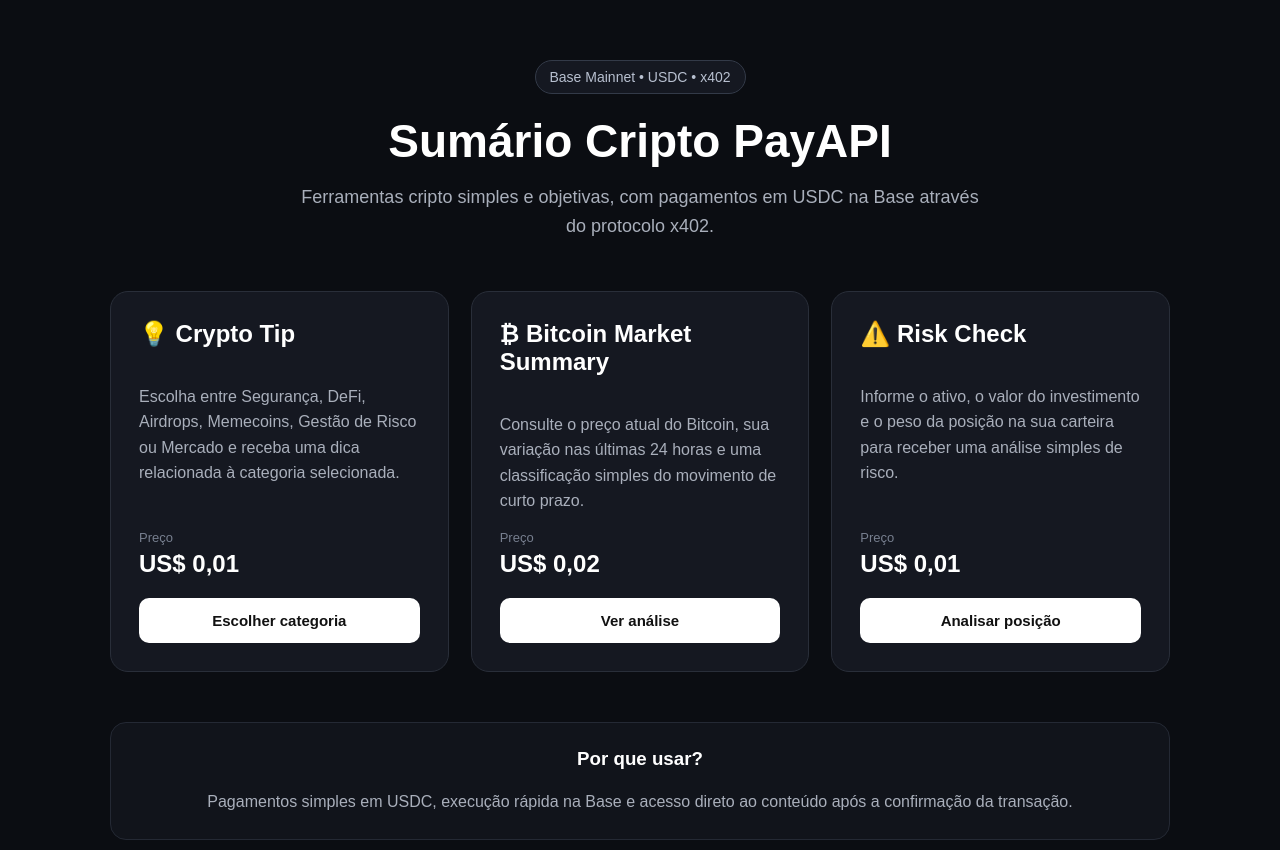
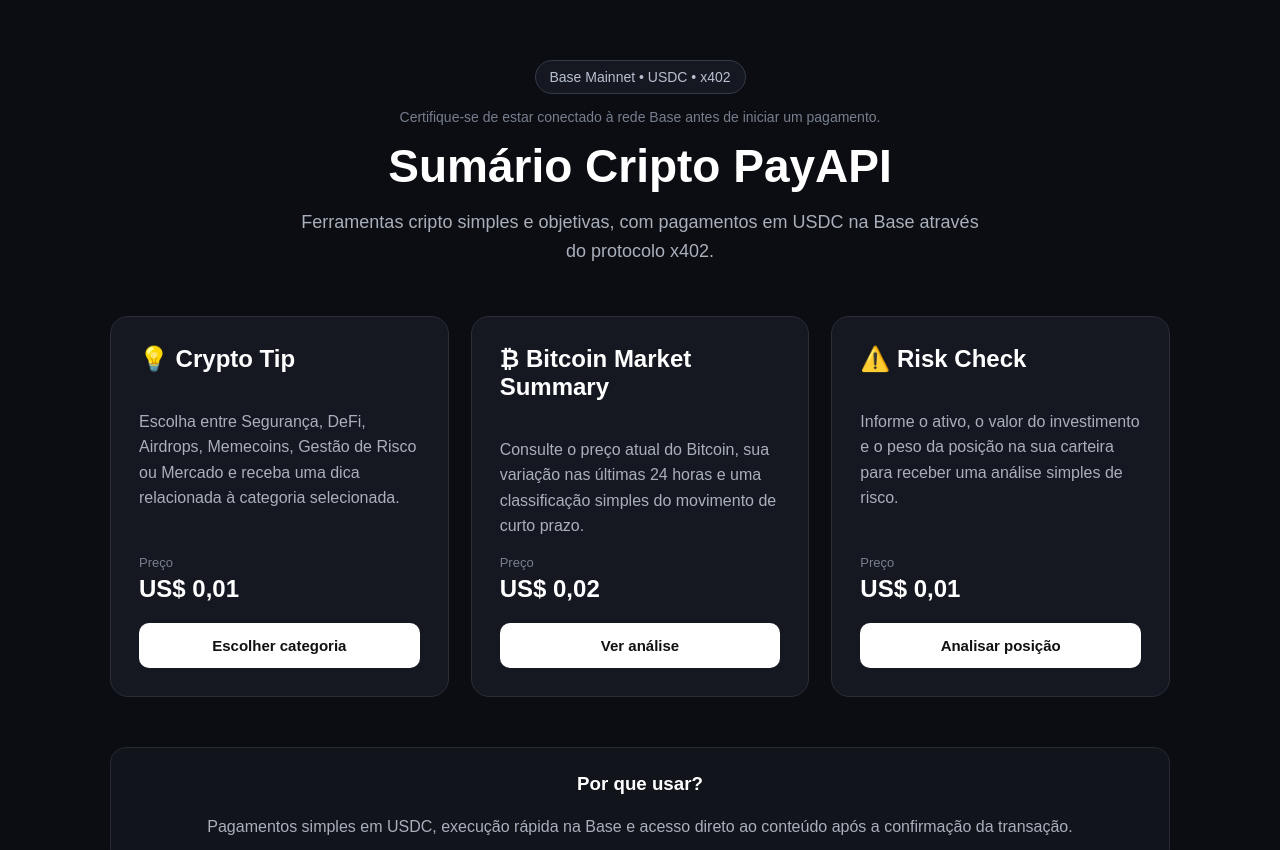
Before and after one commit to glauber-egalon/sumario-cripto-base, a website: page x402-api/public/index.html in a window 1280 px wide. Shown: the top 850 px of the page. Drawn offline with Linux system fonts and the light colour scheme.

Commit message:
Add Base network notice

```diff
--- a/x402-api/public/index.html
+++ b/x402-api/public/index.html
@@ -168,6 +168,10 @@
         Base Mainnet • USDC • x402
       </div>
 
+      <p style="color:#777f8f; font-size:14px; margin-top:-5px;">
+        Certifique-se de estar conectado à rede Base antes de iniciar um pagamento.
+      </p>
+
       <h1>Sumário Cripto PayAPI</h1>
 
       <p class="subtitle">
```
